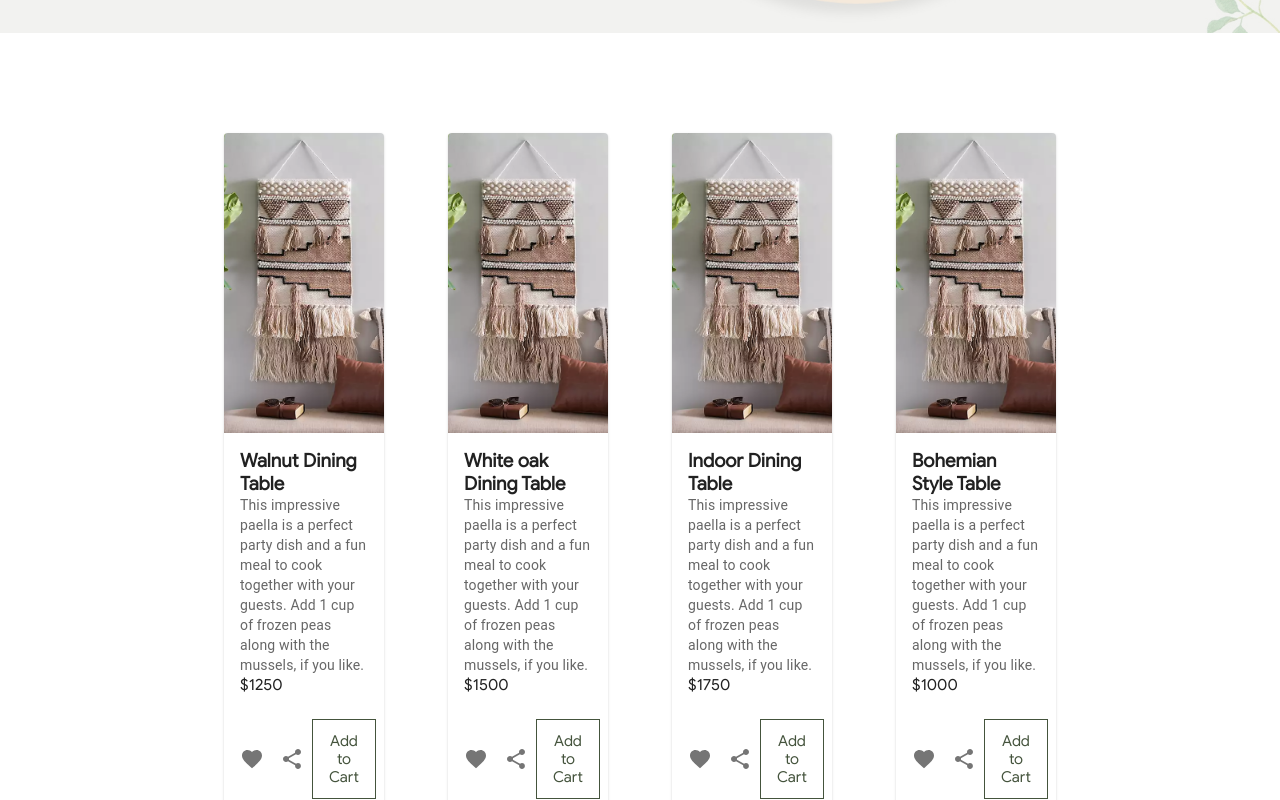
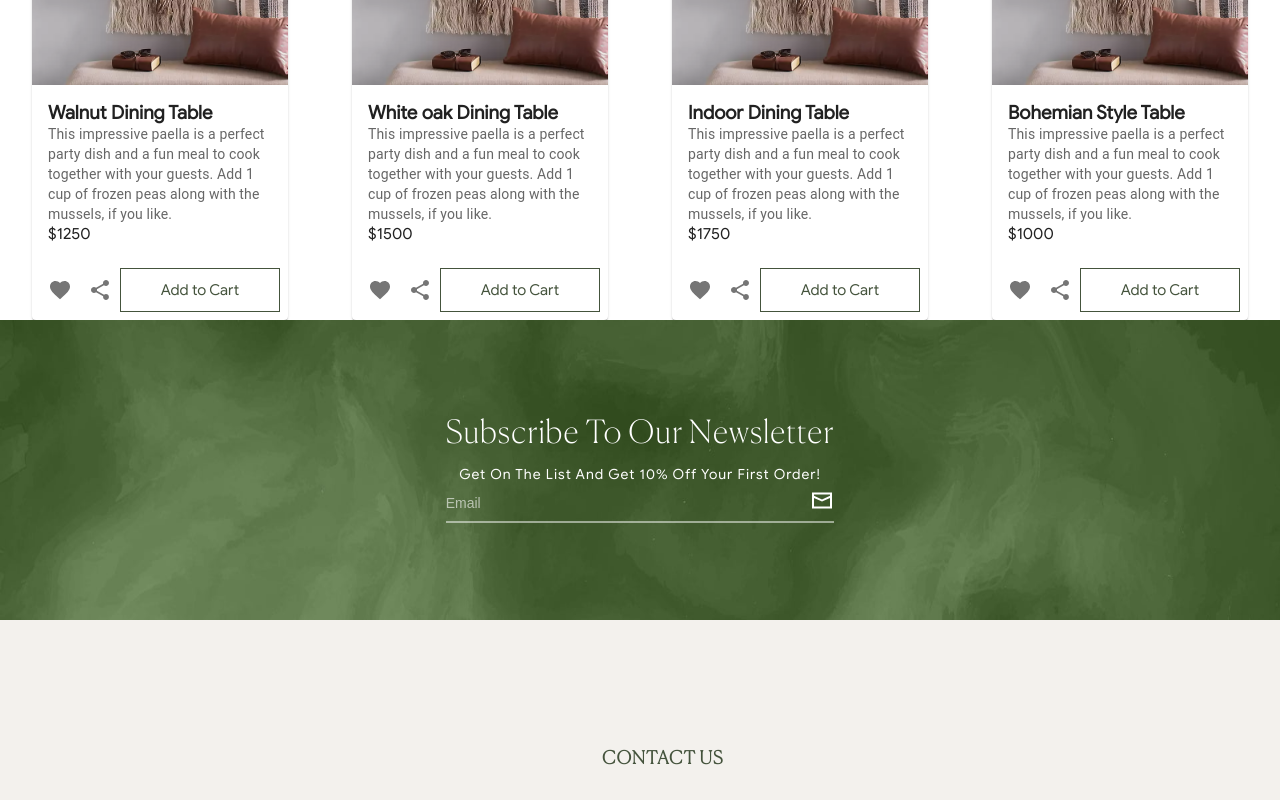
Before and after one commit to MuhEid/PureHands-eCommerce, a React (Create React App) app: page / in a window 1280 px wide. Shown: the part 680-1480 px from the top of the page. Built offline with nearby package versions, Linux system fonts and the light colour scheme.

Commit message:
added newsletter flag in home page

```diff
--- a/src/App.css
+++ b/src/App.css
@@ -25,7 +25,7 @@
 body {
   margin: 0;
   padding: 0;
-  font-family: 'Oswald', sans-serif;
+  font-family: 'Google-sans';
 }
 
 a {
--- a/src/components/Cart/Cart.module.css
+++ b/src/components/Cart/Cart.module.css
@@ -50,7 +50,7 @@ section {
 .checkout h4 {
   font-family: 'Canela';
   color: #44533c;
-  font-weight: 300;
+  font-weight: 600;
   letter-spacing: 1.5px;
 
 }
--- a/src/components/Layout/HeaderLinks.js
+++ b/src/components/Layout/HeaderLinks.js
@@ -14,7 +14,7 @@ export default function Sidebar() {
         <Link to="/allproducts">PRODUCTS</Link>
         <Link to="/allproducts">CONTACT</Link>
         <Link to="/allproducts">ABOUT</Link>
-        <Link to="/login">Sign In</Link>
+
       </div>
 
       {/* <button
--- a/src/components/Layout/Intro.module.css
+++ b/src/components/Layout/Intro.module.css
@@ -2,37 +2,61 @@
   width: 100%;
   position: relative;
   letter-spacing: 1px;
-    line-height: 50px;
-
-
+  text-align: center;
+  display: flex;
+  justify-content: center;
+  height: 300px;
 }
 
-.intro .background{
+.intro .background {
   width: 100%;
 }
 
-.intro h1{
+.intro .content {
+  display: flex;
+  flex-direction: column;
+  justify-content: center;
   position: absolute;
-    top: 50% ;
+  top: 50%;
   transform: translateY(-50%);
-    padding: 5rem;
   font-family: 'Canela';
-    text-align: left;
-    font-size: 40px;
-    color: #44533c;
-    font-weight: 400;
-
+  color: white;
+  font-weight: 300;
+  padding: 10%;
+}
+h1 {
+  font-weight: 300;
+}
+.intro .form {
+  display: flex;
+  height: 2.5rem;
+  border-bottom: 0.5px solid rgb(255, 255, 255);
 }
 
-.intro h1 span{
-    padding: 10%;
-    /* background-color: red; */
+.intro .content input {
+  border: none;
+  width: 100%;
+  background-color: rgba(255, 255, 255, 0);
+  color: white;
+  font-size: 14px;
+}
+.intro .content button {
+  background: none;
+  border: none;
+  color: white;
+  cursor: pointer;
+}
+input:focus,
+textarea:focus,
+select:focus {
+  outline: none;
+}
+input::placeholder {
+  color: rgba(255, 255, 255, 0.604);
 }
 
-.tree{
-    position: absolute;
-    top: 10%;
-    left: 0;
-    width: 77px;
-    height: 43px;
+.intro .content p {
+  font-size: 14px;
+  margin-top: 1rem;
+  font-family: 'Google-sans';
 }
--- /dev/null
+++ b/src/components/Layout/NewsLetter.js
@@ -0,0 +1,26 @@
+import React, { Fragment } from 'react';
+import classes from './Intro.module.css';
+import newsLetterBackground from '../../assets/asset 25.jpeg';
+import sendIcon from '../../assets/asset 40.svg';
+
+export default function NewsLetter() {
+  return (
+    <Fragment>
+      <div className={classes.intro}>
+        <img className={classes.background} src={newsLetterBackground} alt="" />
+        <div className={classes.content}>
+          <h1>Subscribe To Our Newsletter</h1>
+          <p>Get On The List And Get 10% Off Your First Order!</p>
+          <form action="">
+            <div className={classes.form}>
+              <input type="text" placeholder="Email" />
+              <button>
+                <img src={sendIcon} alt="" />
+              </button>
+            </div>
+          </form>
+        </div>
+      </div>
+    </Fragment>
+  );
+}
--- a/src/components/Pages/Home.js
+++ b/src/components/Pages/Home.js
@@ -2,6 +2,7 @@ import React, { Fragment } from 'react';
 import Products from '../Products/Products';
 import Slider from '../Layout/Slider';
 import Intro from '../Layout/Intro';
+import NewsLetter from '../Layout/NewsLetter';
 
 const imageSource = [
   '/boho-bedroom.png.webp',
@@ -16,6 +17,7 @@ export default function Home() {
       <Intro />
       {/* <Slider sources={imageSource} /> */}
       <Products />
+      <NewsLetter/>
     </Fragment>
   );
 }
--- a/src/components/Pages/ProductPage.js
+++ b/src/components/Pages/ProductPage.js
@@ -1,72 +1,17 @@
 import React, { Fragment } from 'react';
 import Breadcrum from '../Layout/Breadcrum';
-import Slider from '../Layout/Slider';
-import Button from '../UI/Button';
-import FcIcon from '../../assets/asset 42.svg';
-import TwIcon from '../../assets/asset 43.svg';
-import LiIcon from '../../assets/asset 44.svg';
-import InIcon from '../../assets/asset 45.svg';
+import BuyProduct from '../ProductPage/BuyProduct';
+
 import Products from '../Products/Products';
-
-const imageSource = [
-  '/notebookOne.jpg',
-  '/notebookTwo.jpg',
-  '/notebookThree.jpg',
-  '/notebookFour.jpg',
-];
 
 export default function ProductPage() {
   return (
     <Fragment>
       <Breadcrum />
 
-      <div
-        style={{ display: 'flex', flexDirection: 'column' }}
-      >
-        <div style={{ width: '300px', height: '300px' }}>
-          <Slider sources={imageSource} />
-        </div>
-        <Button value={'Add to cart'} />
-        <Button value={'Buy it now'} />
-        <p>
-          Currently there are <span>{Math.floor(Math.random() * 10)}</span>{' '}
-          peoples are currently looking at this product
-        </p>
-        <div style={{ width: '100px', height: '24px', display: 'flex' }}>
-          <p>share:</p>
-          <img
-            src={FcIcon}
-            alt=""
-            style={{ width: '16px', height: '16px', marginLeft: '8px' }}
-          />
-          <img
-            src={TwIcon}
-            alt=""
-            style={{ width: '16px', height: '16px', marginLeft: '8px' }}
-          />
-          <img
-            src={LiIcon}
-            alt=""
-            style={{ width: '16px', height: '16px', marginLeft: '8px' }}
-          />
-          <img
-            src={InIcon}
-            alt=""
-            style={{ width: '16px', height: '16px', marginLeft: '8px' }}
-          />
-        </div>
-        <p>Tags:</p>
-        <p>#Leather #handmade #notebooks</p>
+      <BuyProduct />
+      <h3>You may also like</h3>
 
-        <div>
-          <button>heart Icon wishlist</button>
-          <h4>Customer reviews</h4>
-          <p>There is no reviews yets</p>
-
-        </div>
-
-        <h3>You may also like</h3>
-      </div>
       <Products />
     </Fragment>
   );
--- /dev/null
+++ b/src/components/ProductPage/BuyProduct.js
@@ -0,0 +1,67 @@
+import React, { useContext } from 'react';
+import Slider from '../Layout/Slider';
+import Button from '../UI/Button';
+import FcIcon from '../../assets/asset 42.svg';
+import TwIcon from '../../assets/asset 43.svg';
+import LiIcon from '../../assets/asset 44.svg';
+import InIcon from '../../assets/asset 45.svg';
+import CartContext from '../../store/cart-context';
+
+const imageSource = [
+  '/notebookOne.jpg',
+  '/notebookTwo.jpg',
+  '/notebookThree.jpg',
+  '/notebookFour.jpg',
+];
+
+export default function BuyProduct() {
+  return (
+    <div
+      style={{ display: 'flex', justifyContent: 'center', marginTop: '20px' }}
+    >
+      <div style={{ width: '600px', height: '600px' }}>
+        <Slider sources={imageSource} />
+      </div>
+      <div style={{ margin: '5rem 0' }}>
+        <h1>Leather Notebook</h1>
+        <Button value={'Add to cart'} />
+        <Button value={'Buy it now'} />
+        <p>
+          Currently there are <span>{Math.floor(Math.random() * 10)}</span>{' '}
+          peoples are currently looking at this product
+        </p>
+        <div style={{ width: '100px', height: '24px', display: 'flex' }}>
+          <p>share:</p>
+          <img
+            src={FcIcon}
+            alt=""
+            style={{ width: '16px', height: '16px', marginLeft: '8px' }}
+          />
+          <img
+            src={TwIcon}
+            alt=""
+            style={{ width: '16px', height: '16px', marginLeft: '8px' }}
+          />
+          <img
+            src={LiIcon}
+            alt=""
+            style={{ width: '16px', height: '16px', marginLeft: '8px' }}
+          />
+          <img
+            src={InIcon}
+            alt=""
+            style={{ width: '16px', height: '16px', marginLeft: '8px' }}
+          />
+        </div>
+        <p>Tags:</p>
+        <p>#Leather #handmade #notebooks</p>
+
+        <div>
+          <button>heart Icon wishlist</button>
+          <h4>Customer reviews</h4>
+          <p>There is no reviews yets</p>
+        </div>
+      </div>
+    </div>
+  );
+}
--- a/src/components/Products/ProductList.module.css
+++ b/src/components/Products/ProductList.module.css
@@ -1,23 +1,29 @@
-.row{
+.row {
   display: flex;
   width: 100%;
   justify-content: center;
   font-family: 'Google-sans';
-
+  max-width: 1600px;
 }
 
 .row li {
   margin: 0 2rem;
 }
 
-
-@media only screen and (max-width: 600px){
-    .row{
+@media only screen and (max-width: 950px) {
+  .row {
     flex-direction: column;
-
   }
   .row li {
-      margin-top: 3rem;
+    margin: 3rem 0;
+  }
 }
 
+@media only screen and (max-width: 600px) {
+  .row {
+    flex-direction: column;
   }
+  .row li {
+    margin: 3rem 0;
+  }
+}
--- a/src/components/Products/Products.module.css
+++ b/src/components/Products/Products.module.css
@@ -1,6 +1,6 @@
 .list{
     display: flex;
     justify-content: center;
-    padding: 0 15%;
-    margin: 5rem 0;
+    /* padding: 0 15%; */
+    /* margin: 5rem 0; */
 }
```
Also changed, not shown: src/assets/asset 40.svg, 1 other file (tests, documents, lock files or other folders). Lines whose indentation alone changed are shown as unchanged.
